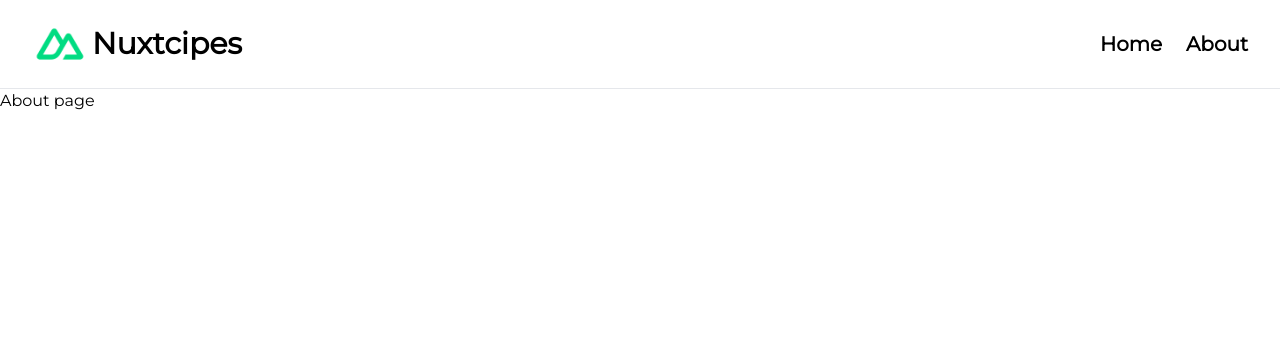
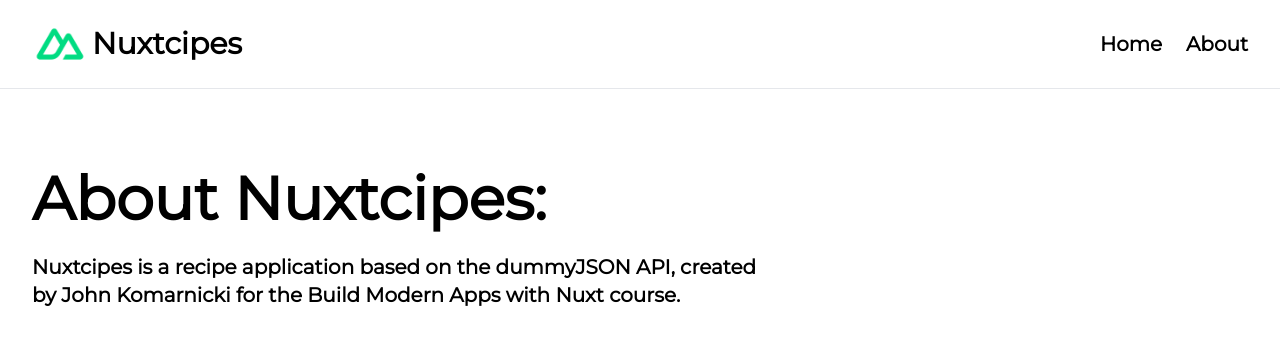
Before and after one commit to baizhi958216/nuxt-starter, a Nuxt app: page /about in a window 1280 px wide. Shown: the top 344 px of the page. Built offline with nearby package versions, Linux system fonts and the light colour scheme.

Commit message:
feat: Add About page
Signed-off-by: baizhi958216 <1475289190@qq.com>

```diff
--- a/app/pages/about.vue
+++ b/app/pages/about.vue
@@ -1,7 +1,16 @@
 <template>
-  <div>
-    <h1>About page</h1>
-  </div>
+  <main>
+    <section class="container py-20">
+      <h1 class="text-6xl font-extrabold mb-6 text-balance">
+        About Nuxtcipes:
+      </h1>
+      <p class="text-xl font-extrabold mb-6 text-balance max-w-screen-lg">
+        Nuxtcipes is a recipe application based on the dummyJSON API, created by
+        John Komarnicki for the
+        <span class="font-bold">Build Modern Apps with Nuxt</span> course.
+      </p>
+    </section>
+  </main>
 </template>
 
 <script setup lang="ts"></script>
```
